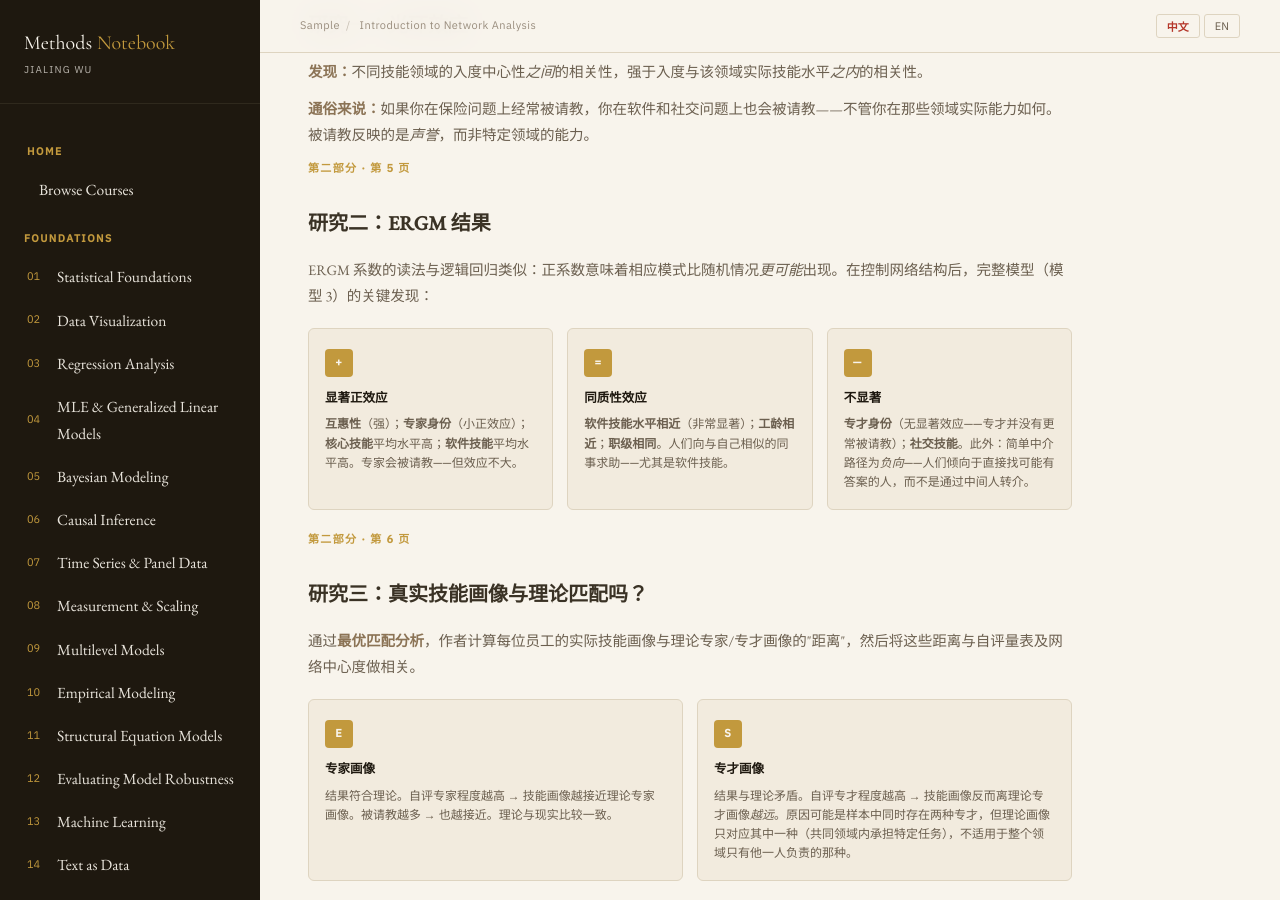
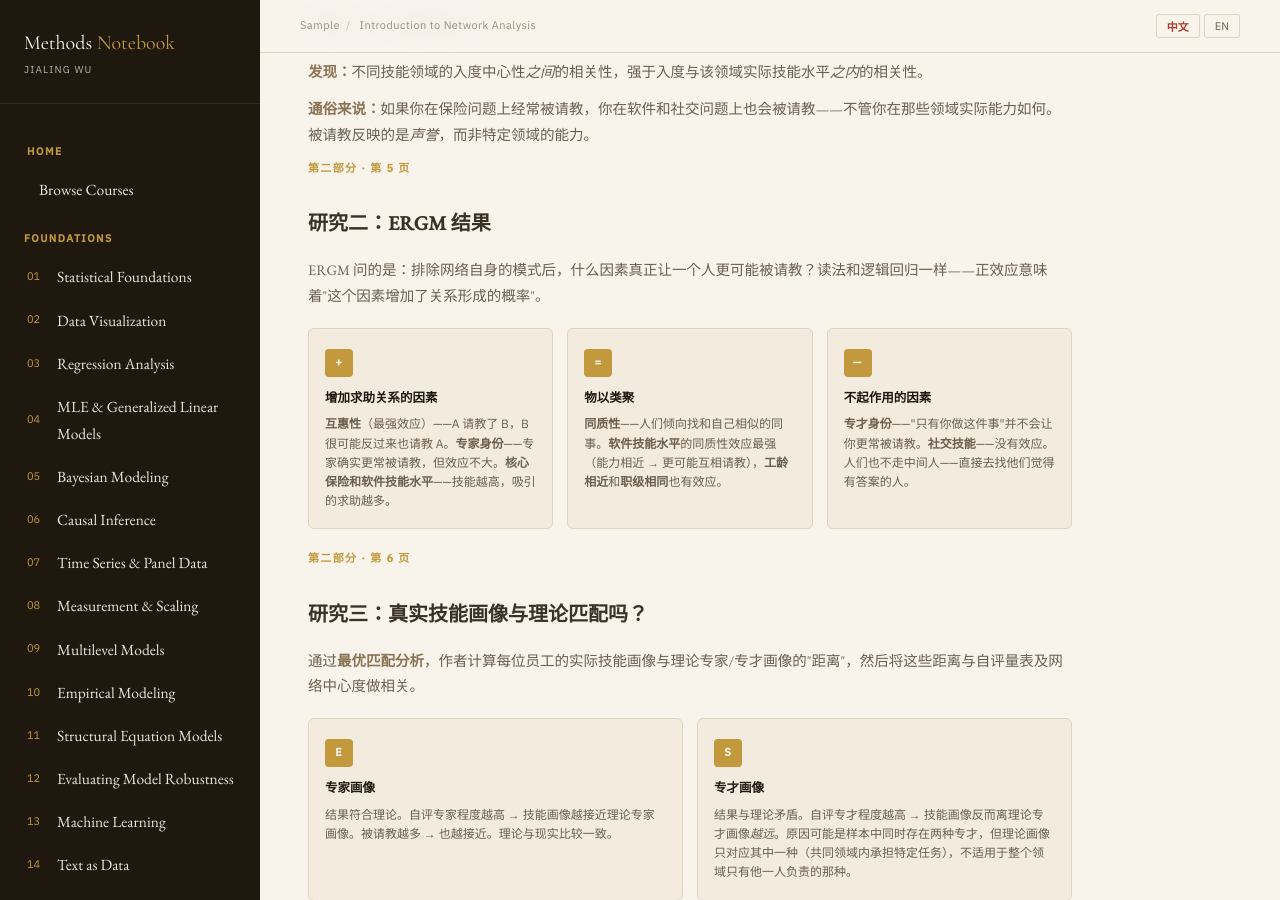
Before and after one commit to jialing-wu/jialing-wu.github.io, a Jekyll site: the page built from methods/sample-network-intro.html, in a window 1280 px wide and 900 px high, scrolled down 5923 px. Built offline with Jekyll 4.4.1, drawn with Linux system fonts in a browser that asks for light colours.

Commit message:
Study 2: rewrite ERGM results in plain language

```diff
--- a/methods/sample-network-intro.html
+++ b/methods/sample-network-intro.html
@@ -813,30 +813,30 @@ body.presenting .pres-progress{
   <h2 data-lang="en">Study 2: ERGM Results</h2>
   <h2 data-lang="zh">研究二：ERGM 结果</h2>
 
-  <p class="method-desc" data-lang="en">ERGM coefficients read like logistic regression: a positive coefficient means the pattern is <em>more likely</em> than chance. After controlling for network structure, key findings from the full model (Model 3):</p>
-  <p class="method-desc" data-lang="zh">ERGM 系数的读法与逻辑回归类似：正系数意味着相应模式比随机情况<em>更可能</em>出现。在控制网络结构后，完整模型（模型 3）的关键发现：</p>
+  <p class="method-desc" data-lang="en">ERGM asks: after accounting for the network's own patterns, what actually makes someone more likely to be asked for advice? Read the results like logistic regression — a positive effect means "this increases the chance of a tie forming."</p>
+  <p class="method-desc" data-lang="zh">ERGM 问的是：排除网络自身的模式后，什么因素真正让一个人更可能被请教？读法和逻辑回归一样——正效应意味着"这个因素增加了关系形成的概率"。</p>
 
   <div class="check-grid">
     <div class="check-card">
       <div class="check-icon">+</div>
-      <div class="check-title" data-lang="en">Significant Positive</div>
-      <div class="check-title" data-lang="zh">显著正效应</div>
-      <div class="check-desc" data-lang="en"><strong>Reciprocity</strong> (strong); <strong>expertise</strong> (small positive); high <strong>core skill</strong> level; high <strong>software skill</strong> level. Experts get asked — but the effect is modest.</div>
-      <div class="check-desc" data-lang="zh"><strong>互惠性</strong>（强）；<strong>专家身份</strong>（小正效应）；<strong>核心技能</strong>平均水平高；<strong>软件技能</strong>平均水平高。专家会被请教——但效应不大。</div>
+      <div class="check-title" data-lang="en">What Increases Advice Ties</div>
+      <div class="check-title" data-lang="zh">增加求助关系的因素</div>
+      <div class="check-desc" data-lang="en"><strong>Reciprocity</strong> (strongest effect) — if A asks B, B is very likely to ask A back. <strong>Expertise</strong> — experts do get asked more, but the effect is small. <strong>Core insurance &amp; software skill level</strong> — people with higher skills attract more ties.</div>
+      <div class="check-desc" data-lang="zh"><strong>互惠性</strong>（最强效应）——A 请教了 B，B 很可能反过来也请教 A。<strong>专家身份</strong>——专家确实更常被请教，但效应不大。<strong>核心保险和软件技能水平</strong>——技能越高，吸引的求助越多。</div>
     </div>
     <div class="check-card">
       <div class="check-icon">=</div>
-      <div class="check-title" data-lang="en">Homophily Effects</div>
-      <div class="check-title" data-lang="zh">同质性效应</div>
-      <div class="check-desc" data-lang="en"><strong>Software skill similarity</strong> (very significant); <strong>similar tenure</strong>; <strong>same job level</strong>. People ask peers like themselves — especially for software skills.</div>
-      <div class="check-desc" data-lang="zh"><strong>软件技能水平相近</strong>（非常显著）；<strong>工龄相近</strong>；<strong>职级相同</strong>。人们向与自己相似的同事求助——尤其是软件技能。</div>
+      <div class="check-title" data-lang="en">Birds of a Feather</div>
+      <div class="check-title" data-lang="zh">物以类聚</div>
+      <div class="check-desc" data-lang="en"><strong>Homophily</strong> — people ask peers similar to themselves. Strongest for <strong>software skill level</strong> (similar ability → more likely to ask each other), also for <strong>similar tenure</strong> and <strong>same job level</strong>.</div>
+      <div class="check-desc" data-lang="zh"><strong>同质性</strong>——人们倾向找和自己相似的同事。<strong>软件技能水平</strong>的同质性效应最强（能力相近 → 更可能互相请教），<strong>工龄相近</strong>和<strong>职级相同</strong>也有效应。</div>
     </div>
     <div class="check-card">
       <div class="check-icon">—</div>
-      <div class="check-title" data-lang="en">Not Significant</div>
-      <div class="check-title" data-lang="zh">不显著</div>
-      <div class="check-desc" data-lang="en"><strong>Specialization</strong> (no effect — specialists are not approached more often); <strong>social skills</strong>. Also: <em>negative</em> two-path effect — people go directly to the source rather than through intermediaries.</div>
-      <div class="check-desc" data-lang="zh"><strong>专才身份</strong>（无显著效应——专才并没有更常被请教）；<strong>社交技能</strong>。此外：简单中介路径为<em>负向</em>——人们倾向于直接找可能有答案的人，而不是通过中间人转介。</div>
+      <div class="check-title" data-lang="en">What Doesn't Matter</div>
+      <div class="check-title" data-lang="zh">不起作用的因素</div>
+      <div class="check-desc" data-lang="en"><strong>Specialization</strong> — being the "only person who does X" doesn't make you more sought-after. <strong>Social skills</strong> — no effect. People also skip intermediaries — they go directly to the person they think has the answer, not through a middleman.</div>
+      <div class="check-desc" data-lang="zh"><strong>专才身份</strong>——"只有你做这件事"并不会让你更常被请教。<strong>社交技能</strong>——没有效应。人们也不走中间人——直接去找他们觉得有答案的人。</div>
     </div>
   </div>
 </div>
```
